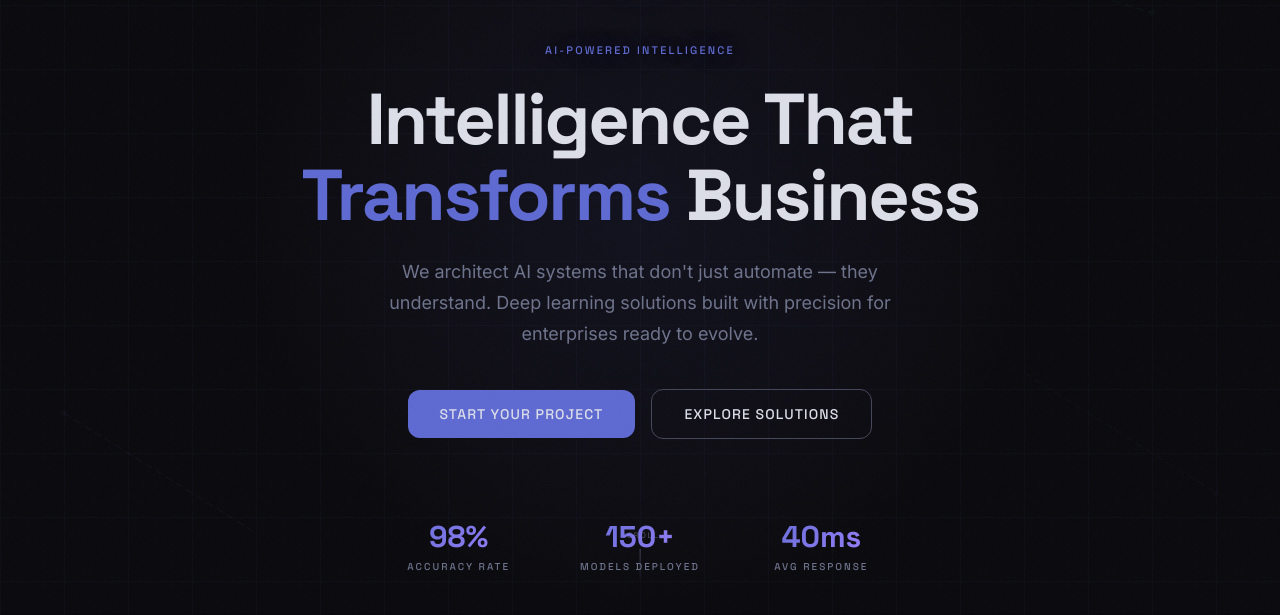
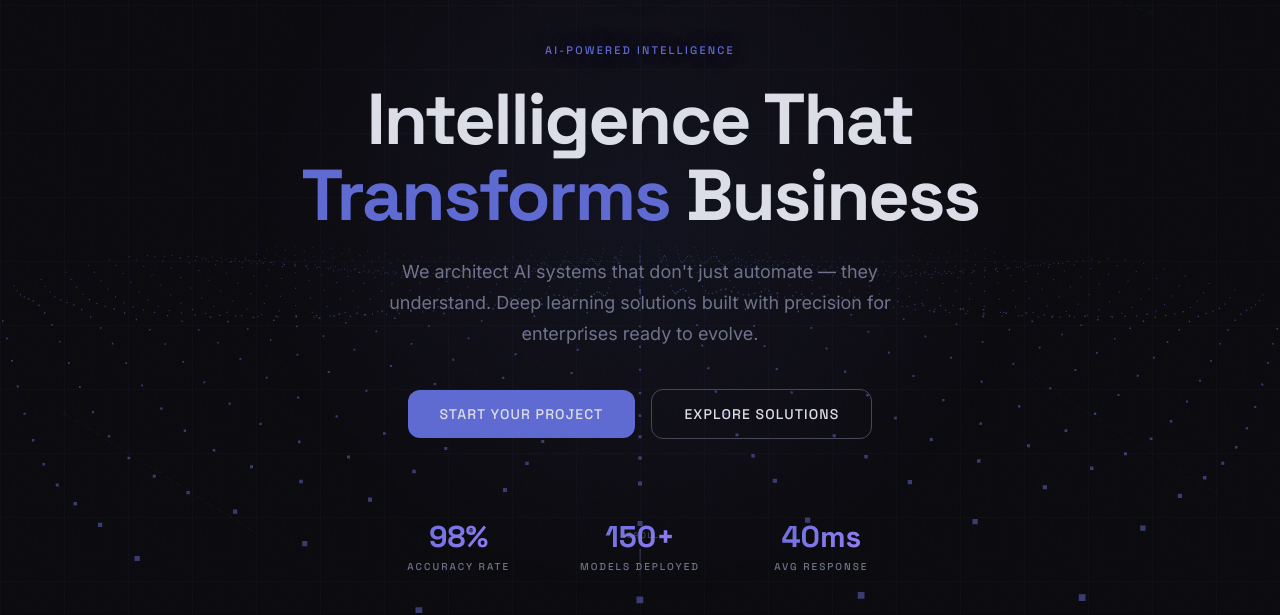
Before and after one commit to FeawBook/website-building-yt, a website: page index.html in a window 1280 px wide. Shown: the part 187-802 px from the top of the page. Drawn offline with nearby package versions, Linux system fonts and the light colour scheme; animation ran at ten frames a second.

Commit message:
Add Three.js dotted surface animated background
Co-Authored-By: Claude Opus 4.6 (1M context) <noreply@anthropic.com>

```diff
--- a/index.html
+++ b/index.html
@@ -5,6 +5,7 @@
   <meta name="viewport" content="width=device-width, initial-scale=1.0">
   <title>BookDopes — AI Solutions</title>
   <script src="https://cdn.tailwindcss.com"></script>
+  <script src="https://cdnjs.cloudflare.com/ajax/libs/three.js/r128/three.min.js"></script>
   <link href="https://fonts.googleapis.com/css2?family=Inter:wght@200;300;400;500;600&family=Noto+Sans+SC:wght@300;400;500;600;700&family=Noto+Sans+Thai:wght@300;400;500;600;700&family=Space+Grotesk:wght@300;400;500;600;700&display=swap" rel="stylesheet">
   <script>
     tailwind.config = {
@@ -181,6 +182,9 @@
   </style>
 </head>
 <body class="noise grid-bg">
+
+  <!-- Dotted Surface Background -->
+  <div id="dotted-surface" style="position:fixed;inset:0;z-index:0;pointer-events:none;"></div>
 
   <!-- Navigation -->
   <nav class="fixed top-0 left-0 right-0 z-50" style="background: rgba(10,10,14,0.8); backdrop-filter: blur(16px); border-bottom: 1px solid rgba(70,70,90,0.3);">
@@ -744,5 +748,85 @@
     document.querySelectorAll('.fade-up').forEach(el => observer.observe(el));
   </script>
 
+  <!-- Dotted Surface Animation -->
+  <script>
+    (function() {
+      const container = document.getElementById('dotted-surface');
+      if (!container) return;
+
+      const SEPARATION = 150;
+      const AMOUNTX = 40;
+      const AMOUNTY = 60;
+
+      const scene = new THREE.Scene();
+      scene.fog = new THREE.Fog(0x0a0a0e, 2000, 10000);
+
+      const camera = new THREE.PerspectiveCamera(60, window.innerWidth / window.innerHeight, 1, 10000);
+      camera.position.set(0, 355, 1220);
+
+      const renderer = new THREE.WebGLRenderer({ alpha: true, antialias: true });
+      renderer.setPixelRatio(window.devicePixelRatio);
+      renderer.setSize(window.innerWidth, window.innerHeight);
+      renderer.setClearColor(0x000000, 0);
+      container.appendChild(renderer.domElement);
+
+      const positions = [];
+      const colors = [];
+
+      for (let ix = 0; ix < AMOUNTX; ix++) {
+        for (let iy = 0; iy < AMOUNTY; iy++) {
+          positions.push(
+            ix * SEPARATION - (AMOUNTX * SEPARATION) / 2,
+            0,
+            iy * SEPARATION - (AMOUNTY * SEPARATION) / 2
+          );
+          colors.push(0.39, 0.42, 0.82);
+        }
+      }
+
+      const geometry = new THREE.BufferGeometry();
+      geometry.setAttribute('position', new THREE.Float32BufferAttribute(positions, 3));
+      geometry.setAttribute('color', new THREE.Float32BufferAttribute(colors, 3));
+
+      const material = new THREE.PointsMaterial({
+        size: 8,
+        vertexColors: true,
+        transparent: true,
+        opacity: 0.5,
+        sizeAttenuation: true,
+      });
+
+      const points = new THREE.Points(geometry, material);
+      scene.add(points);
+
+      let count = 0;
+
+      function animate() {
+        requestAnimationFrame(animate);
+        const posArr = geometry.attributes.position.array;
+        let i = 0;
+        for (let ix = 0; ix < AMOUNTX; ix++) {
+          for (let iy = 0; iy < AMOUNTY; iy++) {
+            posArr[i * 3 + 1] =
+              Math.sin((ix + count) * 0.3) * 50 +
+              Math.sin((iy + count) * 0.5) * 50;
+            i++;
+          }
+        }
+        geometry.attributes.position.needsUpdate = true;
+        renderer.render(scene, camera);
+        count += 0.1;
+      }
+
+      window.addEventListener('resize', function() {
+        camera.aspect = window.innerWidth / window.innerHeight;
+        camera.updateProjectionMatrix();
+        renderer.setSize(window.innerWidth, window.innerHeight);
+      });
+
+      animate();
+    })();
+  </script>
+
 </body>
 </html>
```
